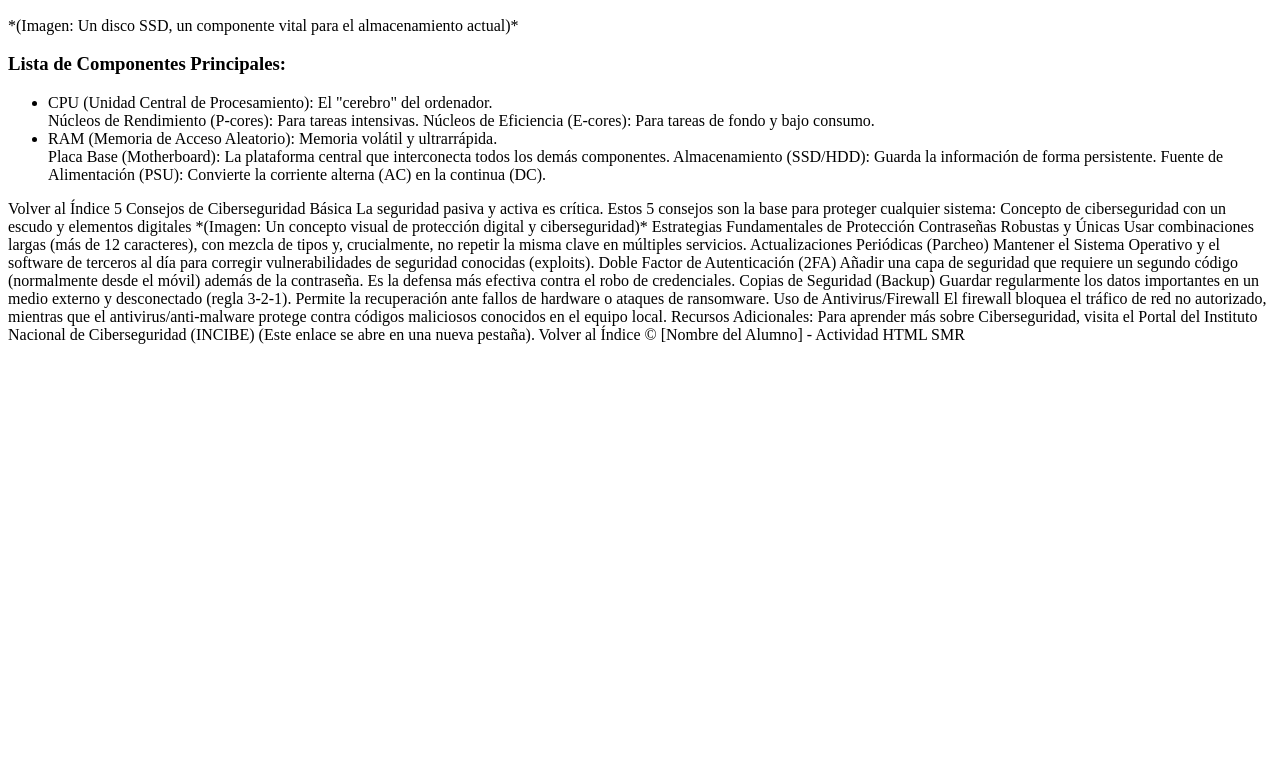
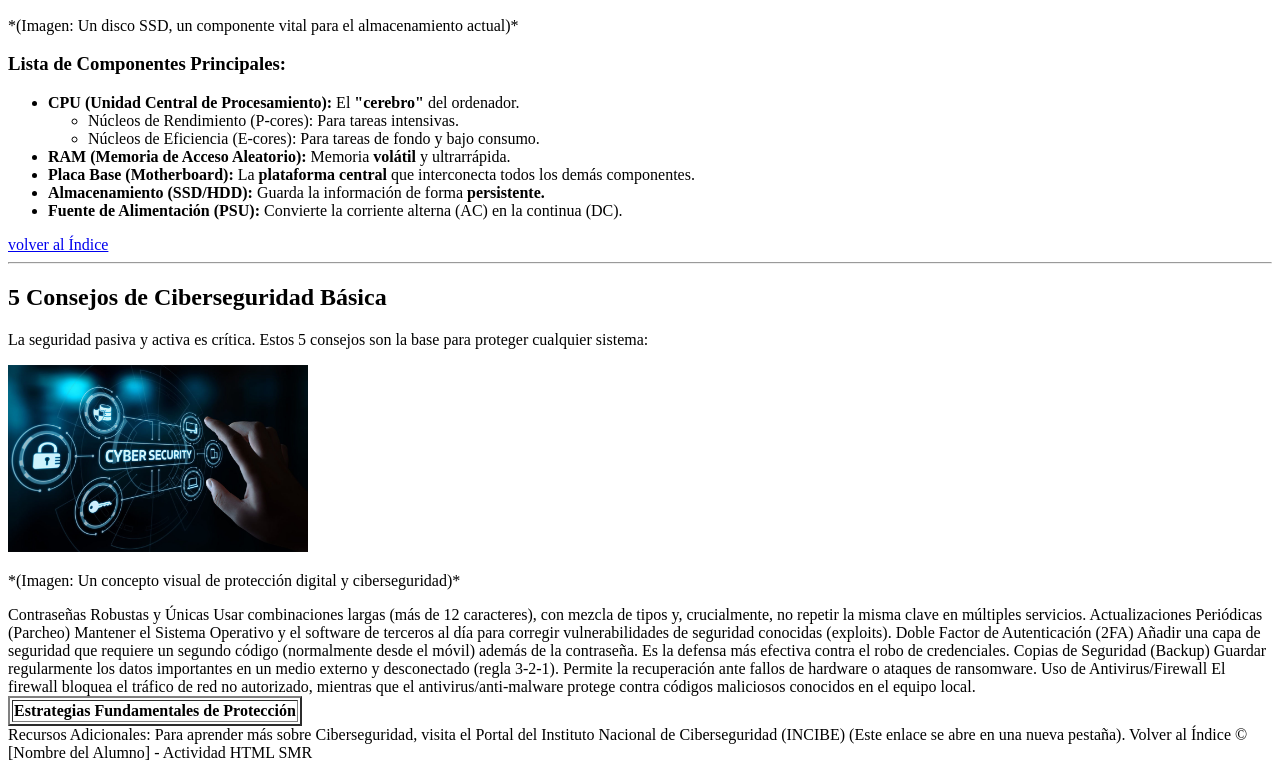
Before and after one commit to juancar07Hnm/2-SMR-B-Actividadeshtml, a plain HTML site: page Actividad 3/actividad3.html in a window 1280 px wide. Shown: the part 481-1251 px from the top of the page. Before the commit the page ends 833 px from the top, so only its background shows below. Drawn offline with Linux system fonts and the light colour scheme.

Commit message:
Actividad 3

```diff
--- a/Actividad 3/actividad3.html
+++ b/Actividad 3/actividad3.html
@@ -8,7 +8,7 @@
 <body>
     <h1>Guía Rápida SMR: Componentes de PC y Seguridad Informática</h1>
     <p>Documento de introducción a dos módulos clave del ciclo: Montaje de Equipos y Seguridad Informática.</p>
-    <h2>Índice de Contenidos</h2>
+    <h2 id="índice">Índice de Contenidos</h2>
     <blockquote>
 <a href="Hardware">A.Componentes Clave de un PC (Hardware)</a>
 <br>
@@ -21,28 +21,29 @@
 <P>*(Imagen: Un disco SSD, un componente vital para el almacenamiento actual)*</P>
 <h3>Lista de Componentes Principales:</h3>
 <ul>
-<li>CPU (Unidad Central de Procesamiento): El "cerebro" del ordenador.</li>
-Núcleos de Rendimiento (P-cores): Para tareas intensivas.
-Núcleos de Eficiencia (E-cores): Para tareas de fondo y bajo consumo.
-<li>RAM (Memoria de Acceso Aleatorio): Memoria volátil y ultrarrápida.</li>
-Placa Base (Motherboard): La plataforma central que interconecta todos los demás componentes.
-Almacenamiento (SSD/HDD): Guarda la información de forma persistente.
-Fuente de Alimentación (PSU): Convierte la corriente alterna (AC) en la continua (DC).</ul>
+<li><strong>CPU (Unidad Central de Procesamiento):</strong> El <strong>"cerebro"</strong> del ordenador.</li>
+<ul> <li> Núcleos de Rendimiento (P-cores): Para tareas intensivas.</li></ul>
+<ul> <li>Núcleos de Eficiencia (E-cores): Para tareas de fondo y bajo consumo.</li></ul>
+<li><strong>RAM (Memoria de Acceso Aleatorio):</strong> Memoria <strong>volátil</strong> y ultrarrápida.</li>
+<li><strong>Placa Base (Motherboard):</strong> La <strong>plataforma central</strong> que interconecta todos los demás componentes.</li>
+<li><strong>Almacenamiento (SSD/HDD):</strong> Guarda la información de forma <strong>persistente.</strong></li>
+<li><strong>Fuente de Alimentación (PSU):</strong> Convierte la corriente alterna (AC) en la continua (DC).</li></ul>
+<a href="índice">volver al Índice</a>
+<hr>
+<h2>5 Consejos de Ciberseguridad Básica</h2>
+<p>La seguridad pasiva y activa es crítica. Estos 5 consejos son la base para proteger cualquier sistema:</p>
+<img src="./img/ciberseguridad.jpg" alt="Concepto de ciberseguridad con un escudo y elementos digitales" width="300">
+<p>*(Imagen: Un concepto visual de protección digital y ciberseguridad)*</p>
+<table border="2">
+<thead>
+<tr>
+<th>Estrategias Fundamentales de Protección</th>
 
-Volver al Índice
-
-5 Consejos de Ciberseguridad Básica
-La seguridad pasiva y activa es crítica. Estos 5 consejos son la base para proteger cualquier sistema:
-
-Concepto de ciberseguridad con un escudo y elementos digitales
-*(Imagen: Un concepto visual de protección digital y ciberseguridad)*
-
-Estrategias Fundamentales de Protección
 Contraseñas Robustas y Únicas	Usar combinaciones largas (más de 12 caracteres), con mezcla de tipos y, crucialmente, no repetir la misma clave en múltiples servicios.
 Actualizaciones Periódicas (Parcheo)	Mantener el Sistema Operativo y el software de terceros al día para corregir vulnerabilidades de seguridad conocidas (exploits).
 Doble Factor de Autenticación (2FA)	Añadir una capa de seguridad que requiere un segundo código (normalmente desde el móvil) además de la contraseña. Es la defensa más efectiva contra el robo de credenciales.
 Copias de Seguridad (Backup)	Guardar regularmente los datos importantes en un medio externo y desconectado (regla 3-2-1). Permite la recuperación ante fallos de hardware o ataques de ransomware.
-Uso de Antivirus/Firewall	El firewall bloquea el tráfico de red no autorizado, mientras que el antivirus/anti-malware protege contra códigos maliciosos conocidos en el equipo local.
+Uso de Antivirus/Firewall	El firewall bloquea el tráfico de red no autorizado, mientras que el antivirus/anti-malware protege contra códigos maliciosos conocidos en el equipo local.</table>
 Recursos Adicionales:
 Para aprender más sobre Ciberseguridad, visita el Portal del Instituto Nacional de Ciberseguridad (INCIBE) (Este enlace se abre en una nueva pestaña).
 
```
